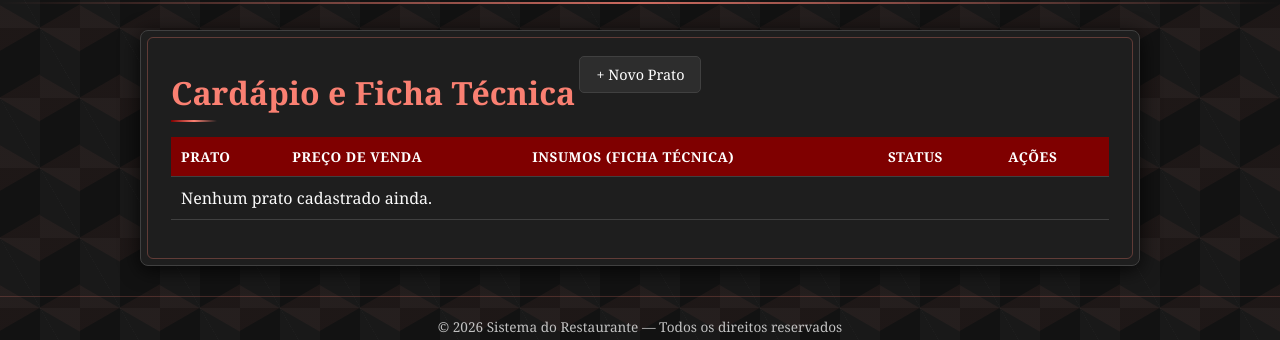
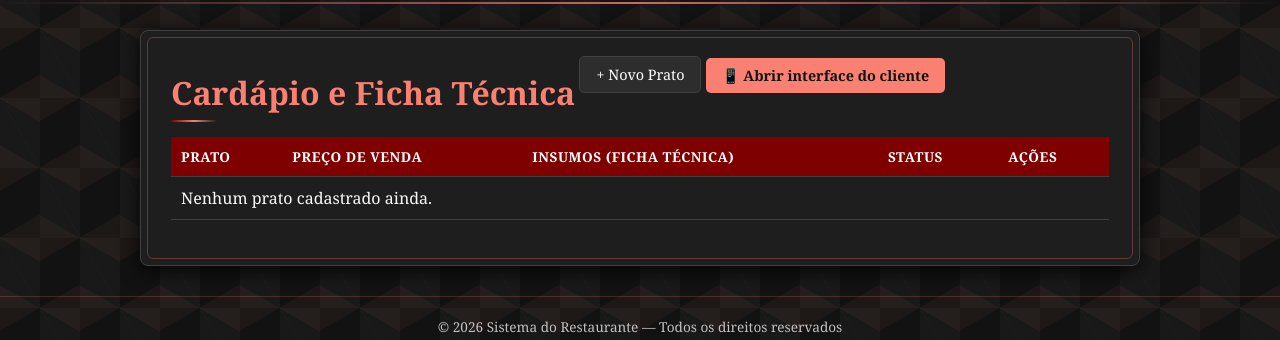
Before and after one commit to yas08C/tcc-restaurante, a Django app: page /pratos/ in a window 1280 px wide. Shown: the part 112-452 px from the top of the page. Run offline with Django 5.2, Linux system fonts and the light colour scheme; the visitor is signed in with stand-in values (Sample User, id 1); data that the repository does not hold is empty.

Commit message:
adiciona botão para abrir a interface do cliente na página do cardápio

```diff
--- a/restaurante_app/templates/prato_list.html
+++ b/restaurante_app/templates/prato_list.html
@@ -4,6 +4,9 @@
 <h1>Cardápio e Ficha Técnica</h1>
 <a href="{% url 'prato_create' %}" class="btn btn-success" style="margin-bottom: 12px; display:inline-block;">
     + Novo Prato
+</a>
+<a href="{% url 'cliente_cardapio' user.username %}" target="_blank" class="btn btn-primary" style="margin-bottom: 12px; display:inline-block;">
+    📱 Abrir interface do cliente
 </a>
 
 <table>
```
